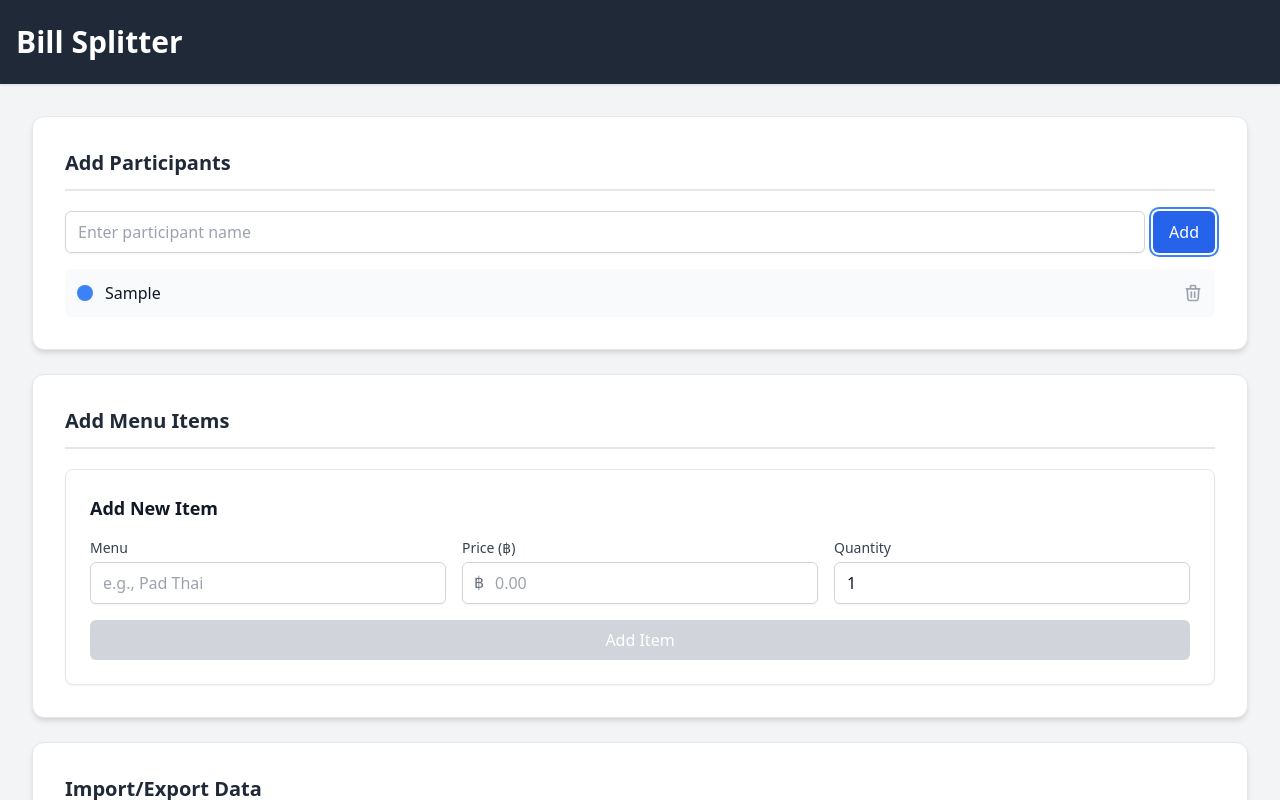
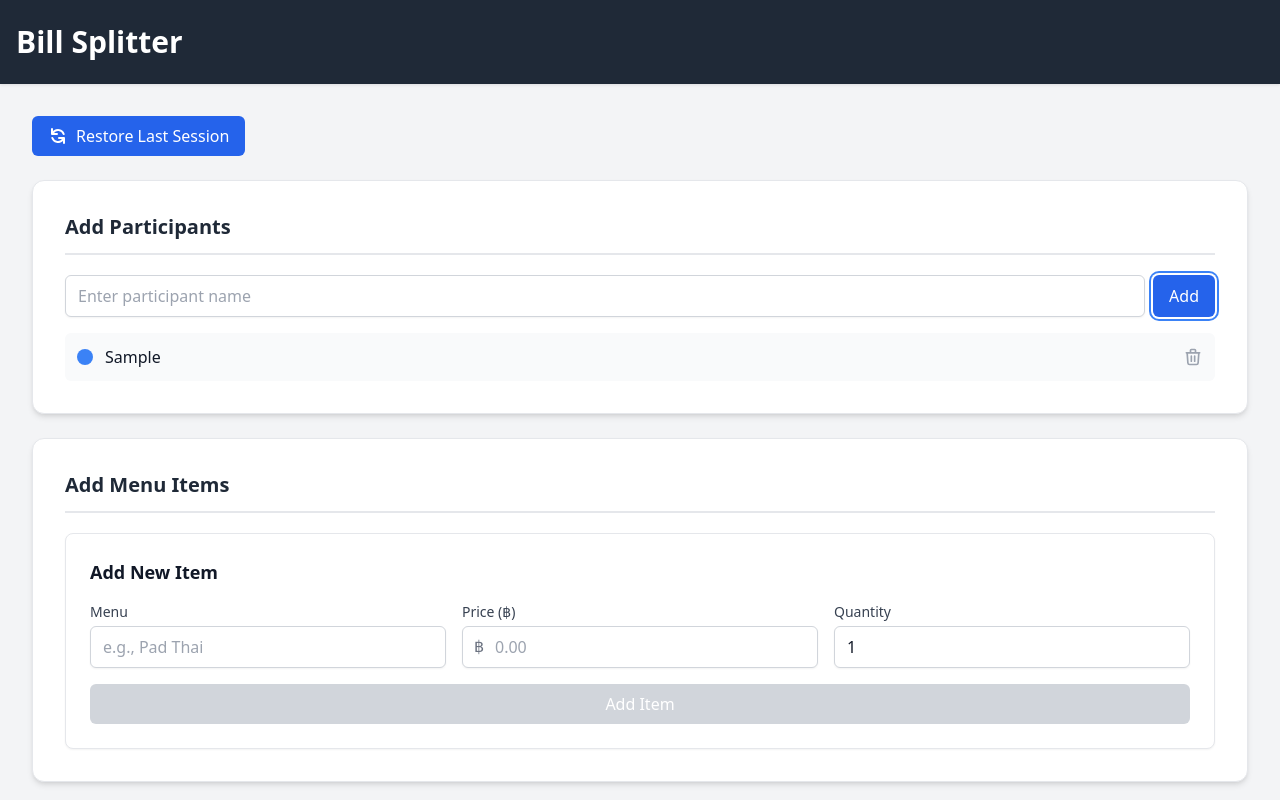
Before and after one commit to wichaisw/bill-splitter, a React (Vite) app: page / in a window 1280 px wide. Both pictures are taken after typing "Sample" into the empty fields and a click on the button "Add". Shown: the top 800 px of the page. Built offline with nearby package versions, Linux system fonts and the light colour scheme; the HTML template or start-up script is replaced by a standard one.

Commit message:
feat: add session manager

```diff
--- a/src/App.tsx
+++ b/src/App.tsx
@@ -5,6 +5,7 @@ import ParticipantForm from "./components/ParticipantForm";
 import MenuItemForm from "./components/MenuItemForm";
 import BillSummary from "./components/BillSummary";
 import JsonDataHandler from "./components/JsonDataHandler";
+import SessionManager from "./components/SessionManager";
 import "./App.css";
 
 function App() {
@@ -29,6 +30,9 @@ function App() {
         <div className="flex flex-col space-y-6">
           {/* Left side - Input forms */}
           <div className="space-y-6">
+            <div>
+              <SessionManager bill={bill} setBill={setBill} />
+            </div>
             <div className="app-card">
               <h2 className="text-xl font-semibold">Add Participants</h2>
               <ParticipantForm bill={bill} setBill={setBill} />
--- /dev/null
+++ b/src/components/SessionManager.tsx
@@ -0,0 +1,66 @@
+import { useState, useEffect } from "react";
+import type { Bill } from "../types";
+
+interface SessionManagerProps {
+  bill: Bill;
+  setBill: (bill: Bill) => void;
+}
+
+const STORAGE_KEY = "bill-splitter-session";
+
+export default function SessionManager({ bill, setBill }: SessionManagerProps) {
+  const [hasStoredSession, setHasStoredSession] = useState(false);
+
+  // Check for stored session on component mount
+  useEffect(() => {
+    const storedSession = localStorage.getItem(STORAGE_KEY);
+    setHasStoredSession(!!storedSession);
+  }, []);
+
+  // Save session whenever bill changes
+  useEffect(() => {
+    if (bill.items.length > 0 || bill.participants.length > 0) {
+      localStorage.setItem(STORAGE_KEY, JSON.stringify(bill));
+      setHasStoredSession(true);
+    }
+  }, [bill]);
+
+  const restoreSession = () => {
+    const storedSession = localStorage.getItem(STORAGE_KEY);
+    if (storedSession) {
+      try {
+        const parsedSession = JSON.parse(storedSession);
+        setBill(parsedSession);
+      } catch (error) {
+        console.error("Failed to restore session:", error);
+      }
+    }
+  };
+
+  if (!hasStoredSession) {
+    return null;
+  }
+
+  return (
+    <button
+      onClick={restoreSession}
+      className="px-4 py-2 bg-blue-600 text-white rounded-md
+        hover:bg-blue-700 focus:outline-none focus:ring-2 focus:ring-blue-500
+        focus:ring-offset-2 transition-colors flex items-center justify-center gap-2"
+    >
+      <svg
+        xmlns="http://www.w3.org/2000/svg"
+        className="h-5 w-5"
+        viewBox="0 0 20 20"
+        fill="currentColor"
+      >
+        <path
+          fillRule="evenodd"
+          d="M4 2a1 1 0 011 1v2.101a7.002 7.002 0 0111.601 2.566 1 1 0 11-1.885.666A5.002 5.002 0 005.999 7H9a1 1 0 010 2H4a1 1 0 01-1-1V3a1 1 0 011-1zm.008 9.057a1 1 0 011.276.61A5.002 5.002 0 0014.001 13H11a1 1 0 110-2h5a1 1 0 011 1v5a1 1 0 11-2 0v-2.101a7.002 7.002 0 01-11.601-2.566 1 1 0 01.61-1.276z"
+          clipRule="evenodd"
+        />
+      </svg>
+      Restore Last Session
+    </button>
+  );
+}
```
